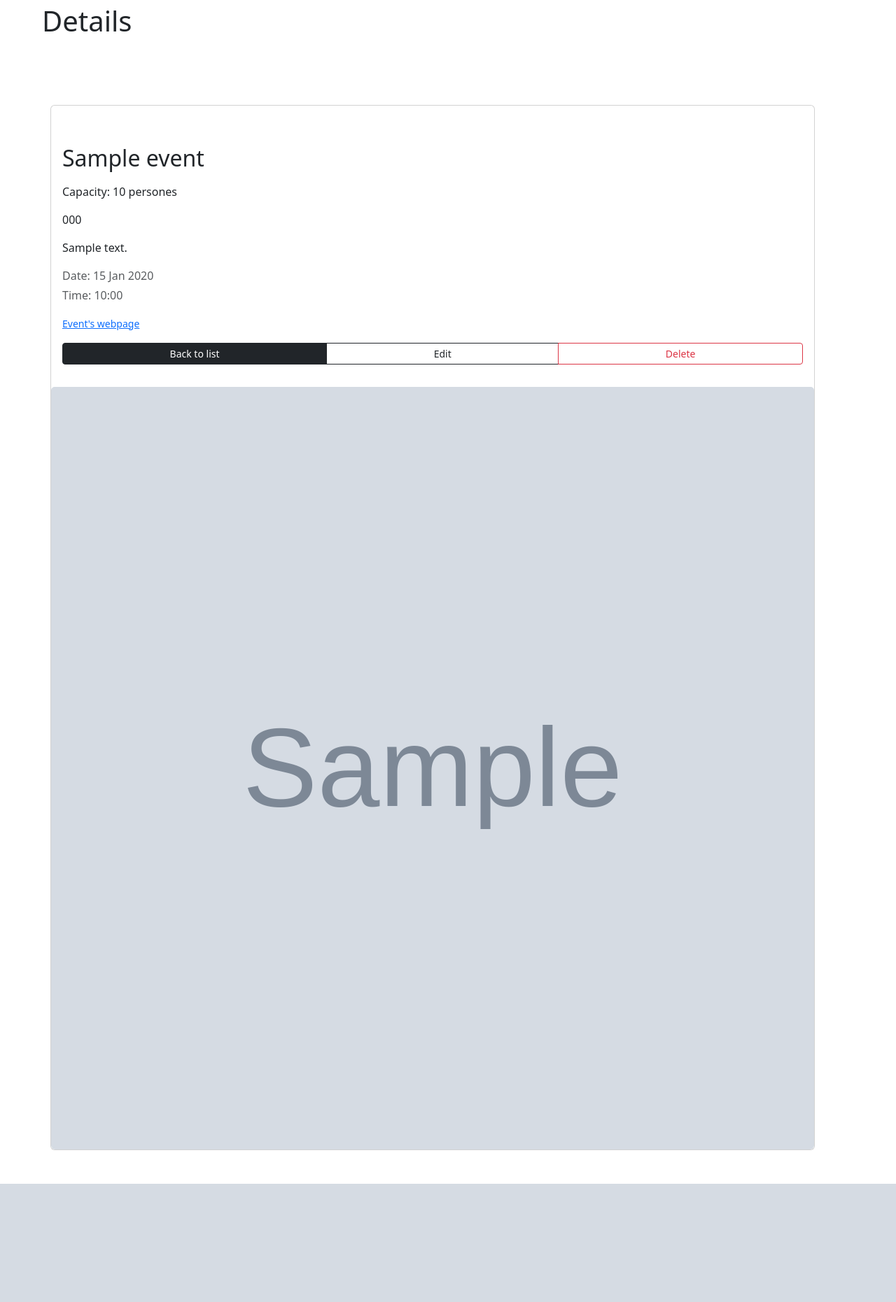
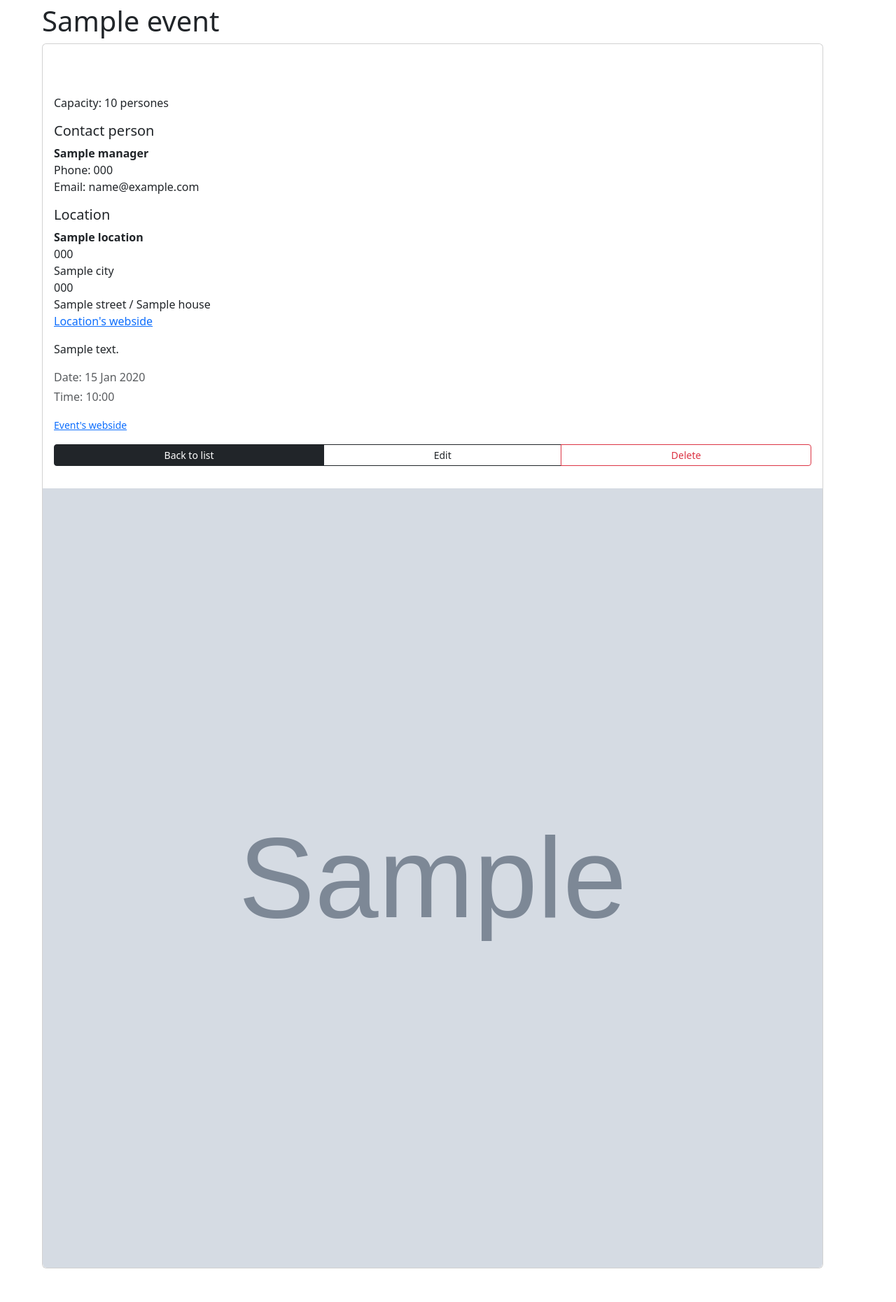
Before and after one commit to DmitriiMal/BE20_CR6_DmitriiMalyshkin, a Symfony app: template templates/events/details.html.twig in a window 1280 px wide. Shown: the part 90-1951 px from the top of the page at 70% size. Before the commit the page ends 1782 px from the top, so only its background shows below. Run offline with Twig, Linux system fonts and the light colour scheme; the template is opened without the code that fills it: most values are stand-ins (such as "Sample title", 1, 10 or a date in 2020); grey boxes marked "Sample" are stand-in pictures; some libraries are stand-ins or nearby versions.

Commit message:
shown location in details

```diff
--- a/src/Controller/EventsController.php
+++ b/src/Controller/EventsController.php
@@ -102,11 +102,15 @@ class EventsController extends AbstractController
     // public function details(ManagerRegistry $doctrine, $id): Response
     public function details(Events $event): Response
     {
+
+
+        // dd($event->getFkLocation('city'));
         // $event = $doctrine->getRepository(Events::class)->find($id);
         return $this->render('events/details.html.twig', [
             'event' => $event,
             'type' => $event->getFkType(),
-            'manager' => $event->getFkManager()
+            'manager' => $event->getFkManager(),
+            'location' => $event->getFkLocation()
         ]);
     }
 
--- a/templates/events/details.html.twig
+++ b/templates/events/details.html.twig
@@ -1,26 +1,40 @@
 {% extends 'base.html.twig' %} {% block title %}Details | {{ parent() }}{% endblock %} {% block body %}
 
 <div class="container m-5 pt-5">
-  <h1>Details</h1>
-  <div class="container my-5 pt-5">
+  <h1>{{ event.name }}</h1>
   <div class="card h-100">
     <div class="card-body">
       <span class="badge rounded-pill mb-3 text-bg-{{ type.color }}">{{ type.name }}</span>
-        <h2 class="card-title mb-3">{{ event.name }}</h2>
 
       <p class="card-text my-3">Capacity: {{ event.capacity }} persones</p>
 
-        <p class="card-text my-3">{{ manager.phone }}</p>
+      <h5 class="mt-3">Contact person</h5>
+      <ul class="list-unstyled">
+        <li>
+          <strong>{{ manager.name }}</strong>
+        </li>
+        <li>Phone: {{ manager.phone }}</li>
+        <li>Email: {{ manager.email }}</li>
+      </ul>
+
+      <h5 class="mt-3">Location</h5>
+      <ul class="list-unstyled">
+        <li>
+          <strong>{{ location.name }}</strong>
+        </li>
+        <li>{{ location.phone }}</li>
+        <li>{{ location.city }}</li>
+        <li>{{ location.zip }}</li>
+        <li>{{ location.street }} / {{ location.house }}</li>
+        <li><a href="{{ location.url }}">Location's webside</a></li>
+      </ul>
 
       <p class="card-text my-3">{{ event.description }}</p>
 
-        {#
-        <p class="my-1 text-body-secondary">Date: {{ event.date|date('Y-m-d H:i:s') }}</p>
-        #}
       <p class="my-1 text-body-secondary">Date: {{ event.date|date('d M Y') }}</p>
       <p class="my-1 text-body-secondary mb-3">Time: {{ event.date|date('H:i') }}</p>
 
-        <small class="card-text"><a href="{{ event.url }}">Event's webpage</a></small>
+      <small class="card-text"><a href="{{ event.url }}">Event's webside</a></small>
 
       <div class="btn-group w-100 my-3" role="group" aria-label="Basic example">
         <a class="btn btn-sm btn-dark" href="{{ path('app_events') }}#{{ event.id }}">Back to list</a>
@@ -28,9 +42,8 @@
         <a class="btn btn-sm btn-outline-danger" href="{{ path('app_delete', { id: event.id }) }}">Delete</a>
       </div>
     </div>
-      {##} {# <img src="{{ asset('pictures/'~ event.picture) }}" class="card-img-top object-fit-cover rounded-bottom asprat" alt="{{ event.name }}" /> #}
-      <img src="{{ event.picture }}" class="card-img-top object-fit-cover rounded-bottom asprat" alt="{{ event.name }}" />
-    </div>
+
+    <img src="{{ event.picture }}" class="card-img-bottom object-fit-cover rounded-bottom asprat" alt="{{ event.name }}" />
   </div>
 </div>
 {% endblock %}
```
Lines whose indentation alone changed are shown as unchanged.
